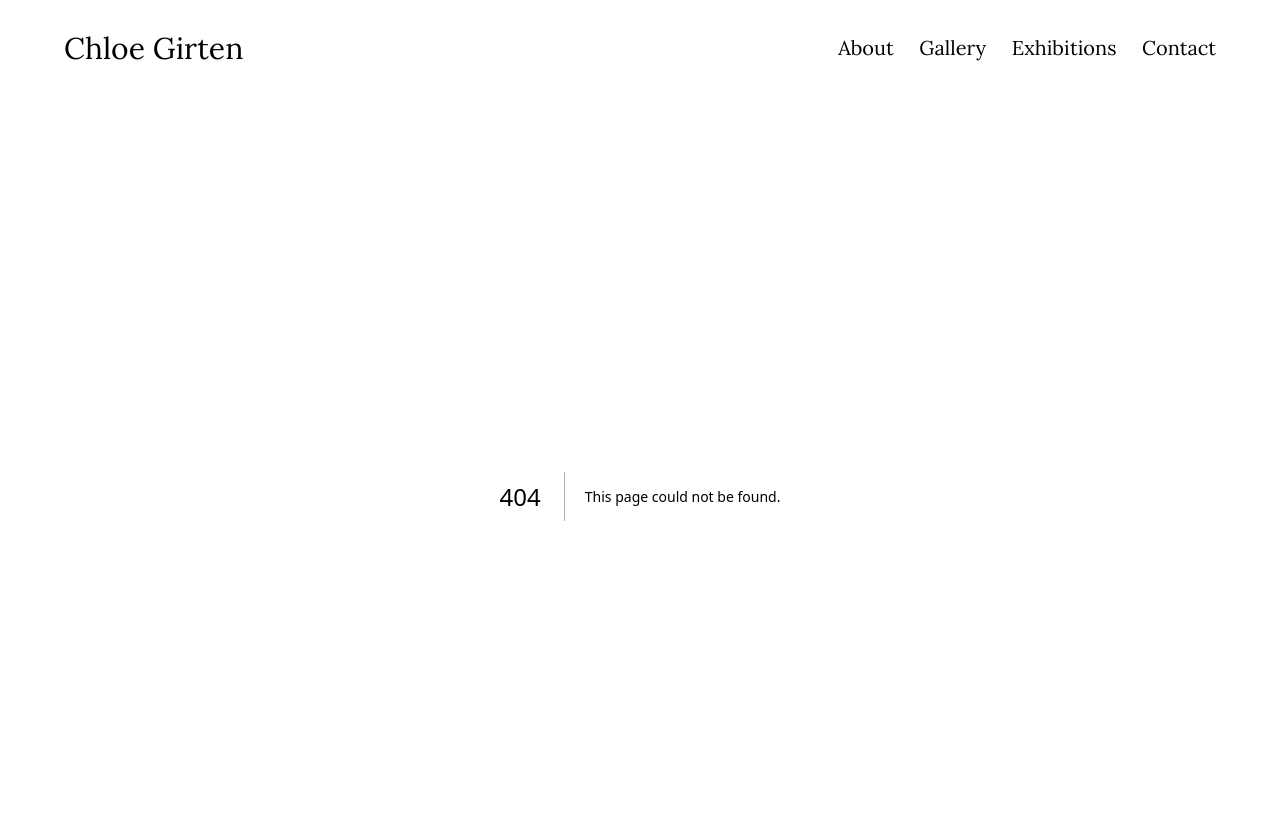
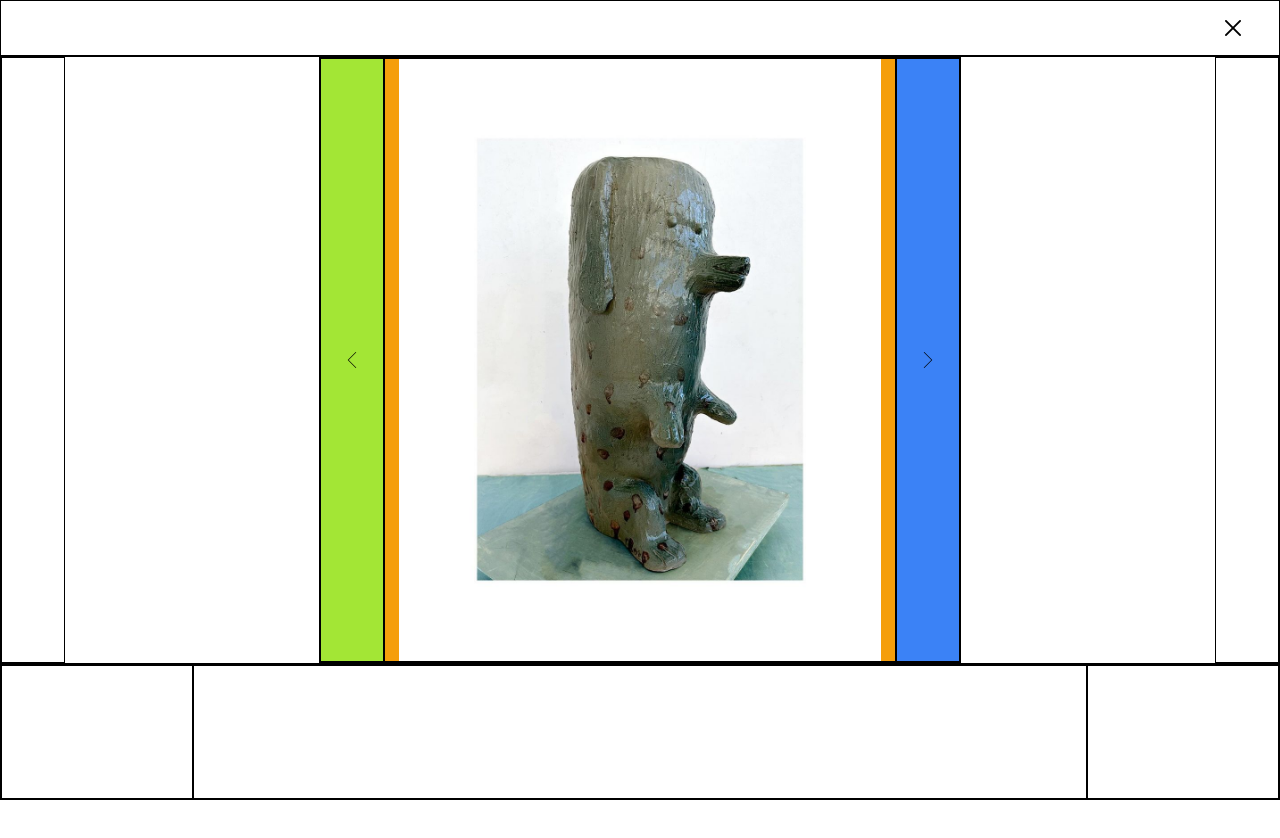
Before and after one commit to zax-pfe/Chloe-Next, a Next.js app: page /gallery/0 in a window 1280 px wide. Before the commit this address had no page. Shown: the top 838 px of the page. After the commit the page ends 800 px from the top, so only its background shows below. Built offline with nearby package versions, Linux system fonts and the light colour scheme.

Commit message:
page added with

```diff
--- /dev/null
+++ b/src/app/gallery/[id]/not-found.tsx
@@ -0,0 +1,7 @@
+export default function SnippetNotFound() {
+  return (
+    <div>
+      <h1 className="text-xl bold">Sorry impossible to find this artwork</h1>
+    </div>
+  );
+}
--- /dev/null
+++ b/src/app/gallery/[id]/page.tsx
@@ -0,0 +1,20 @@
+import PageItem from "@/components/pageItem";
+import Link from "next/link";
+import { notFound } from "next/navigation";
+
+interface ArtworksPageItem {
+  params: {
+    id: number;
+  };
+}
+
+export default function Page(props: ArtworksPageItem) {
+  const index = props.params.id;
+  return (
+    <div>
+      {" "}
+      {`artwork : ${index}`}
+      <PageItem index={index} />;
+    </div>
+  );
+}
--- a/src/app/gallery/page.tsx
+++ b/src/app/gallery/page.tsx
@@ -3,28 +3,12 @@ import * as actions from "@/actions";
 import Image from "next/image";
 import Gallery from "@/components/gallery";
 
-export default async function Page() {
-  const artworks = await actions.fetchArtworksByCategory(1);
+export default function Layout({ children }: { children: React.ReactNode }) {
   return (
     <div>
       <h1>Selected Works</h1>
-      <Gallery filter="ceramique" />
-      {/* {!artworks ? (
-        <div>No artworks found</div>
-      ) : (
-        artworks.map((artwork) => (
-          <div key={artwork.id}>
-            {artwork.name} - {artwork.dimensions} - {artwork.coverImage}
-            <Image
-              src={artwork.coverImage}
-              alt="test"
-              width={500}
-              height={300}
-              layout="responsive"
-            />
-          </div>
-        ))
-      )} */}
+      <Gallery />
+      {children}
     </div>
   );
 }
--- a/src/components/gallery.tsx
+++ b/src/components/gallery.tsx
@@ -2,59 +2,18 @@
 import React, { useState, useEffect } from "react";
 import { artlist } from "../data/artlist";
 import GalleryItem from "./galleryItem";
-// import PageItem from "./pageItem";
-// import PageItemPhone from "./pageItemPhone";
-// import PageItemFlex from "./PageItemFlex";
 import "../styles/gallery.css";
-import PageItem from "./pageItem";
 
-interface GalleryProps {
-  filter: string;
-}
-
-function Gallery(props: GalleryProps) {
-  const [activePage, updateActivePage] = useState(0);
-  const temp = 1;
-
+function Gallery() {
   return (
     <div>
-      {activePage === 0 ? (
-        <div className="grid-container" id="gallery">
-          {artlist.map(({ name, id, cover }, index) => (
-            <div key={name}>
-              <GalleryItem
-                imgData={cover}
-                id={id}
-                name={name}
-                index={index}
-                updateActivePage={updateActivePage}
-              />
-            </div>
-          ))}
-        </div>
-      ) : (
-        <div>
-          <PageItem
-            index={temp}
-            index_max={temp}
-            updateActivePage={updateActivePage}
-          />
-
-          <div className="grid-container" id="gallery">
-            {artlist.map(({ name, id, cover }, index) => (
-              <div key={name}>
-                <GalleryItem
-                  imgData={cover}
-                  id={id}
-                  name={name}
-                  index={index}
-                  updateActivePage={updateActivePage}
-                />
-              </div>
-            ))}
+      <div className="grid-container" id="gallery">
+        {artlist.map(({ name, cover }, index) => (
+          <div key={name}>
+            <GalleryItem imgData={cover} name={name} index={index} />
           </div>
-        </div>
-      )}
+        ))}
+      </div>
     </div>
   );
 }
--- a/src/components/galleryItem.tsx
+++ b/src/components/galleryItem.tsx
@@ -3,30 +3,24 @@ import "../styles/galleryItem.css";
 import { Dispatch, SetStateAction } from "react";
 import type { StaticImageData } from "next/image";
 import Image from "next/image";
+import Link from "next/link";
 
 interface GalleryItemProps {
   imgData: StaticImageData;
-  id: string;
   name: string;
   index: number;
-  updateActivePage: Dispatch<SetStateAction<number>>;
-  // setAnimation: Dispatch<SetStateAction<string>>;
 }
 
 function GalleryItem(props: GalleryItemProps) {
-  function handleClick() {
-    // console.log({ id });
-    props.updateActivePage(props.index);
-  }
-
   return (
     <div className="grid-item">
-      <Image
-        className="grid-item-image"
-        src={props.imgData}
-        alt={props.name}
-        onClick={() => handleClick()}
-      />
+      <Link href={`/gallery/${props.index}`} scroll={false}>
+        <Image
+          className="grid-item-image"
+          src={props.imgData}
+          alt={props.name}
+        />
+      </Link>
       <p className="artname">{props.name}</p>
     </div>
   );
--- a/src/components/pageItem.tsx
+++ b/src/components/pageItem.tsx
@@ -1,3 +1,5 @@
+"use client";
+import { useRouter } from "next/navigation";
 import React, { useState, useEffect } from "react";
 import { artlist } from "../data/artlist";
 import "../styles/pageItem.css";
@@ -6,18 +8,17 @@ import arrow_left from "../../public/icons/arrow-left.png";
 import arrow_right from "../../public/icons/arrow-right.png";
 import Image from "next/image";
 import { Dispatch, SetStateAction } from "react";
+import Link from "next/link";
+import Router from "next/router";
 
 interface PageItemProps {
   index: number;
-  index_max: number;
-  updateActivePage: Dispatch<SetStateAction<number>>;
 }
 
 function PageItem(props: PageItemProps) {
-  function handleCloseClick() {
-    props.updateActivePage(0);
-  }
-
+  const router = useRouter();
+  const artwork = artlist[props.index];
+  console.log(`artwork ${artwork.name}`);
   return (
     <div className="pageItem-container">
       <div className="top-container test">
@@ -25,17 +26,23 @@ function PageItem(props: PageItemProps) {
           className="icon"
           src={crossIcon}
           alt="cross icon"
-          onClick={() => handleCloseClick()}
+          onClick={() => router.back()}
         />
       </div>
       <div className="main-container test">
         <div className="main-container-item test"></div>
-        <div className="main-container-item test">
-          <div className="main-container-sub-item test">
+        <div className="main-container-item test bg-amber-500">
+          <div className="main-container-sub-item test bg-lime-400">
             <Image className="icon" src={arrow_left} alt="arrow icon" />
           </div>
-          <div className="main-container-image test"></div>
-          <div className="main-container-sub-item test">
+          <div className="main-container-image test">
+            <Image
+              className="main-image"
+              src={artwork.cover}
+              alt={`cover ${artwork.name}`}
+            />
+          </div>
+          <div className="main-container-sub-item test bg-blue-500">
             <Image className="icon" src={arrow_right} alt="arrow icon" />
           </div>
         </div>
--- a/src/styles/pageItem.css
+++ b/src/styles/pageItem.css
@@ -39,7 +39,17 @@
 }
 
 .main-container-image {
+  display: flex;
+  align-items: center;
+  justify-content: center;
   min-width: 40vw;
+}
+
+.main-image {
+  width: 100%;
+  height: 100%;
+  object-fit: contain;
+  max-height: 76vh;
 }
 
 .bot-container {
```
